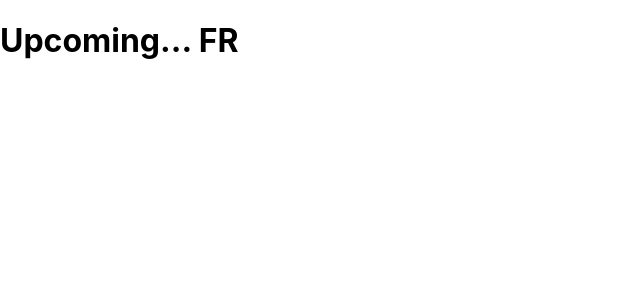
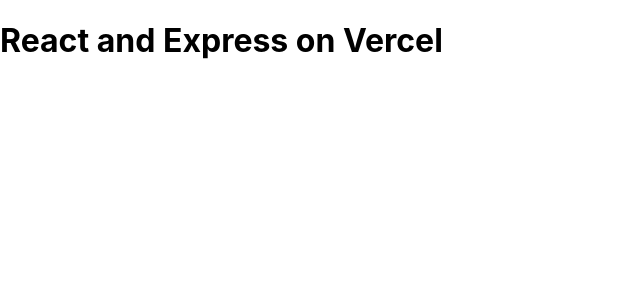
Before and after one commit to rizeenroe/ZenPortfolio, a React (Create React App) app in the folder frontend/: page / in a window 1280 px wide. Shown: the top 300 px of the page, without its empty margins (0-640 px from the left). Built offline with nearby package versions, Linux system fonts and the light colour scheme.

Commit message:
Trying npm run build

```diff
--- a/frontend/src/App.js
+++ b/frontend/src/App.js
@@ -2,39 +2,35 @@
 import axios from 'axios';
 
 function App() {
+  const [name, setName] = useState('');
+  const [message, setMessage] = useState('');
 
-  return(// const [name, setName] = useState('');
-    // const [message, setMessage] = useState('');
+  const handleSubmit = async (e) => {
+    e.preventDefault();
+    try {
+      const response = await axios.post('https://zen-portfolio-git-main-rizeenroes-projects.vercel.app//api/data', { name });
+      setMessage(response.data.message);
+    } catch (error) {
+      console.error('Error posting data', error);
+    }
+  };
 
-    // const handleSubmit = async (e) => {
-    //   e.preventDefault();
-    //   try {
-    //     const response = await axios.post('http://localhost:8000/api/data', { name });
-    //     setMessage(response.data.message);
-    //   } catch (error) {
-    //     console.error('Error posting data', error);
-    //   }
-    // };
-
-    // return (
-    //   <div className="App">
-    //     <h1>React and Express</h1>
-    //     <form onSubmit={handleSubmit}>
-    //       <input
-    //         type="text"
-    //         value={name}
-    //         onChange={(e) => setName(e.target.value)}
-    //         placeholder="Enter your name"
-    //       />
-    //       <button type="submit">Submit</button>
-    //     </form>
-    //     {message && <p>{message}</p>}
-    //   </div>
-    // );
-    <div>
-      <h1>Upcoming... FR</h1>
+  return (
+    <div className="App">
+      <h1>React and Express on Vercel</h1>
+      {/* <form onSubmit={handleSubmit}>
+        <input
+          type="text"
+          value={name}
+          onChange={(e) => setName(e.target.value)}
+          placeholder="Enter your name"
+        />
+        <button type="submit">Submit</button>
+      </form> */}
+      {message && <p>{message}</p>}
     </div>
   );
 }
 
+
 export default App;
--- a/package.json
+++ b/package.json
@@ -14,6 +14,7 @@
     "cors": "^2.8.5",
     "express": "^4.21.2",
     "nodemon": "^3.1.9",
+    "vercel": "^41.2.0",
     "wrangler": "^3.109.2"
   }
 }
```
Also changed, not shown: 2 other files (tests, documents, lock files or other folders).
